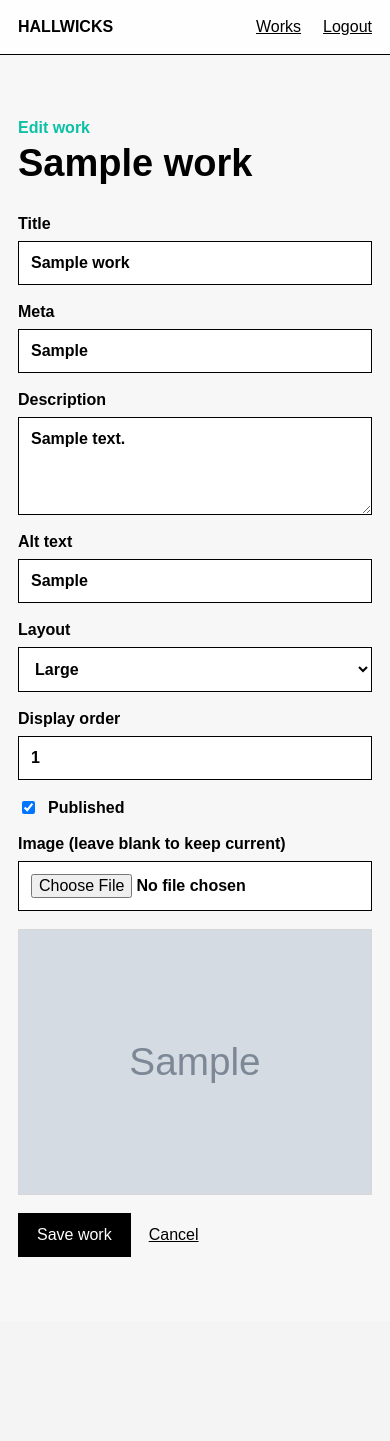
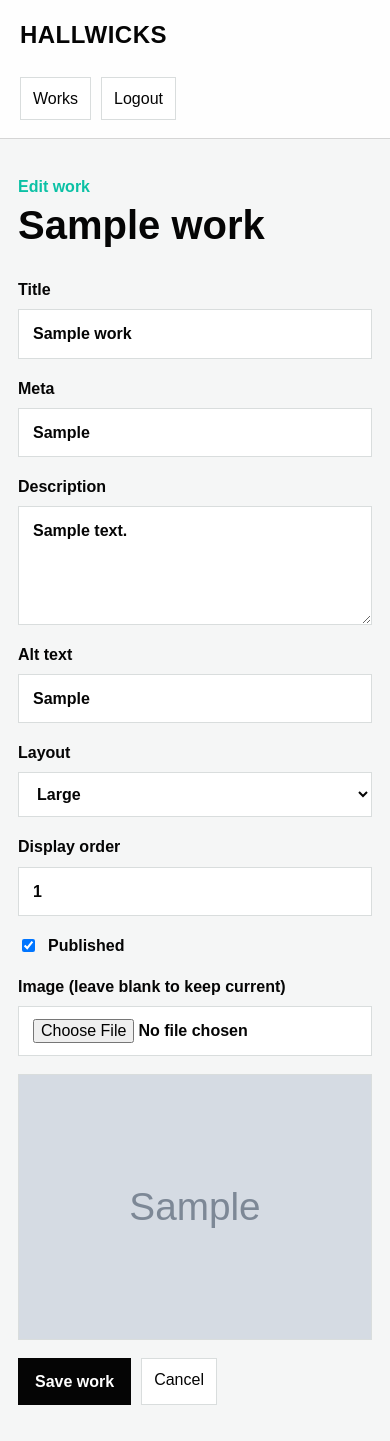
Before and after one commit to gregochan/hallwicks, a PHP site: page /admin/work-edit.php?id=1 in a window 390 px wide. Before the commit the page ends 1257 px from the top, so only its background shows below. Run offline with PHP 8.4, Linux system fonts and the light colour scheme; the visitor is signed in with stand-in values (Sample User, id 1); tables that the repository leaves empty hold one stand-in row (values such as "Sample post"); grey boxes marked "Sample" are stand-in pictures.

Commit message:
Polish backend admin UI

```diff
--- a/backend/admin/login.php
+++ b/backend/admin/login.php
@@ -27,7 +27,7 @@ if (is_admin_logged_in()) {
   <meta charset="utf-8">
   <meta name="viewport" content="width=device-width, initial-scale=1">
   <title>Hallwicks Admin Login</title>
-  <link rel="stylesheet" href="styles.css">
+  <link rel="stylesheet" href="/backend/admin/styles.css?v=20260627">
 </head>
 <body class="auth-page">
   <main class="auth-card">
--- a/backend/admin/styles.css
+++ b/backend/admin/styles.css
@@ -1,43 +1,39 @@
 :root {
-  --paper: #f7f7f7;
-  --surface: #ffffff;
-  --ink: #000000;
-  --muted: #666666;
-  --line: #d7d7d7;
+  --paper: #f5f6f6;
+  --surface: #fff;
+  --ink: #050505;
+  --muted: #60666b;
+  --line: #d9dddd;
   --green: #0bc1a5;
+  --danger: #b42318;
 }
 
-* {
-  box-sizing: border-box;
-}
+* { box-sizing: border-box; }
 
 body {
   margin: 0;
   background: var(--paper);
   color: var(--ink);
-  font-family: Arial, sans-serif;
-  font-size: 16px;
+  font: 16px/1.45 Arial, Helvetica, sans-serif;
 }
 
-a {
-  color: inherit;
-}
+a { color: inherit; }
 
-input,
-select,
-textarea,
-button {
+input, select, textarea, button {
   width: 100%;
-  border: 1px solid var(--ink);
-  border-radius: 0;
+  border: 1px solid var(--line);
   background: var(--surface);
   color: var(--ink);
   font: inherit;
-  padding: 12px;
+  padding: 12px 14px;
 }
 
-button,
-.button {
+input:focus, select:focus, textarea:focus {
+  border-color: var(--green);
+  outline: 2px solid rgba(11, 193, 165, 0.18);
+}
+
+button, .button {
   display: inline-flex;
   width: auto;
   align-items: center;
@@ -46,62 +42,15 @@ button,
   background: var(--ink);
   color: var(--surface);
   cursor: pointer;
-  padding: 12px 18px;
+  font-weight: 700;
+  padding: 11px 16px;
   text-decoration: none;
 }
 
-.secondary {
-  background: var(--surface);
-  color: var(--ink);
-}
-
-.danger,
-.danger-button {
-  color: #a30000;
-}
-
-.danger-button {
-  border-color: #a30000;
-  background: #a30000;
-  color: #ffffff;
-}
-
-.auth-page {
-  display: grid;
-  min-height: 100vh;
-  place-items: center;
-}
-
-.auth-card,
-.shell {
-  width: min(1120px, calc(100vw - 36px));
-  margin: 64px auto;
-}
-
-.auth-card {
-  max-width: 420px;
-  border: 1px solid var(--ink);
-  background: var(--surface);
-  padding: 28px;
-}
-
-.auth-card h1,
-.page-head h1 {
-  margin: 0;
-  font-size: clamp(38px, 6vw, 72px);
-  line-height: 0.95;
-}
-
-.auth-card p,
-.work-row p {
-  color: var(--muted);
-}
-
-.auth-card form,
-.editor-form {
-  display: grid;
-  gap: 18px;
-}
+button:hover, .button:hover { background: var(--green); border-color: var(--green); color: var(--ink); }
+.secondary { background: var(--surface); color: var(--ink); }
+.danger, .danger-button { color: var(--danger); }
+.danger-button { border-color: var(--danger); background: var(--danger); color: #fff; }
 
 .topbar {
   position: sticky;
@@ -110,21 +59,67 @@ button,
   display: flex;
   align-items: center;
   justify-content: space-between;
-  border-bottom: 1px solid var(--ink);
-  background: rgba(255, 255, 255, 0.82);
-  padding: 18px clamp(18px, 4vw, 56px);
+  gap: 24px;
+  border-bottom: 1px solid rgba(0, 0, 0, 0.16);
+  background: rgba(255, 255, 255, 0.86);
+  padding: 18px clamp(20px, 4vw, 56px);
   backdrop-filter: blur(18px);
 }
 
 .brand {
+  font-size: 24px;
   font-weight: 900;
+  letter-spacing: 0.02em;
   text-decoration: none;
   text-transform: uppercase;
 }
 
-.topbar nav {
+.topbar nav, .actions, .form-actions {
   display: flex;
-  gap: 22px;
+  flex-wrap: wrap;
+  gap: 10px;
+}
+
+.topbar nav a, .form-actions a, .actions a {
+  border: 1px solid var(--line);
+  background: var(--surface);
+  padding: 9px 12px;
+  text-decoration: none;
+}
+
+.topbar nav a:hover, .form-actions a:hover, .actions a:hover { border-color: var(--green); }
+
+.auth-page {
+  display: grid;
+  min-height: 100vh;
+  place-items: center;
+}
+
+.auth-card, .shell {
+  width: min(1120px, calc(100vw - 36px));
+  margin: clamp(36px, 7vw, 78px) auto;
+}
+
+.auth-card {
+  max-width: 440px;
+  border: 1px solid var(--ink);
+  background: var(--surface);
+  padding: 30px;
+}
+
+.auth-card h1, .page-head h1 {
+  margin: 0;
+  font-size: clamp(40px, 6vw, 70px);
+  line-height: 0.95;
+}
+
+.auth-card p, .work-row p, .empty-state p {
+  color: var(--muted);
+}
+
+.auth-card form, .editor-form {
+  display: grid;
+  gap: 18px;
 }
 
 .page-head {
@@ -138,7 +133,7 @@ button,
 .eyebrow {
   margin: 0 0 8px;
   color: var(--green);
-  font-weight: 700;
+  font-weight: 800;
 }
 
 .work-list {
@@ -207,50 +197,22 @@ label {
   gap: 10px;
 }
 
-.checkbox input {
-  width: auto;
-}
-
-.preview {
-  width: min(420px, 100%);
-  border: 1px solid var(--line);
-}
-
-.form-actions {
-  display: flex;
-  align-items: center;
-  gap: 18px;
-}
+.checkbox input { width: auto; }
+.preview { width: min(420px, 100%); border: 1px solid var(--line); }
 
 .notice {
   border: 1px solid var(--ink);
+  background: var(--surface);
   margin-bottom: 18px;
   padding: 12px;
 }
 
-.error {
-  border-color: #a30000;
-  color: #a30000;
-}
+.error { border-color: var(--danger); color: var(--danger); }
 
 @media (max-width: 760px) {
-  .work-row {
-    grid-template-columns: 92px 1fr;
-  }
-
-  .work-row label,
-  .actions {
-    grid-column: 1 / -1;
-    justify-content: flex-start;
-  }
-
-  .work-row img {
-    width: 92px;
-  }
-
-  .form-grid,
-  .page-head {
-    grid-template-columns: 1fr;
-    display: grid;
-  }
+  .topbar, .page-head { align-items: stretch; flex-direction: column; }
+  .work-row { grid-template-columns: 92px 1fr; }
+  .work-row label, .actions { grid-column: 1 / -1; justify-content: flex-start; }
+  .work-row img { width: 92px; }
+  .form-grid { grid-template-columns: 1fr; }
 }
--- a/backend/admin/work-delete.php
+++ b/backend/admin/work-delete.php
@@ -34,7 +34,7 @@ if ($_SERVER['REQUEST_METHOD'] === 'POST') {
   <meta charset="utf-8">
   <meta name="viewport" content="width=device-width, initial-scale=1">
   <title>Delete Featured Work | Hallwicks Admin</title>
-  <link rel="stylesheet" href="styles.css">
+  <link rel="stylesheet" href="/backend/admin/styles.css?v=20260627">
 </head>
 <body>
   <main class="auth-card">
--- a/backend/admin/work-edit.php
+++ b/backend/admin/work-edit.php
@@ -111,7 +111,7 @@ if ($_SERVER['REQUEST_METHOD'] === 'POST') {
   <meta charset="utf-8">
   <meta name="viewport" content="width=device-width, initial-scale=1">
   <title><?= $id ? 'Edit' : 'Add' ?> Featured Work | Hallwicks Admin</title>
-  <link rel="stylesheet" href="styles.css">
+  <link rel="stylesheet" href="/backend/admin/styles.css?v=20260627">
 </head>
 <body>
   <header class="topbar">
```
Also changed, not shown: other parts of backend/admin/styles.css (+15 -20 lines), backend/admin/works.php (+8 -1 lines).
